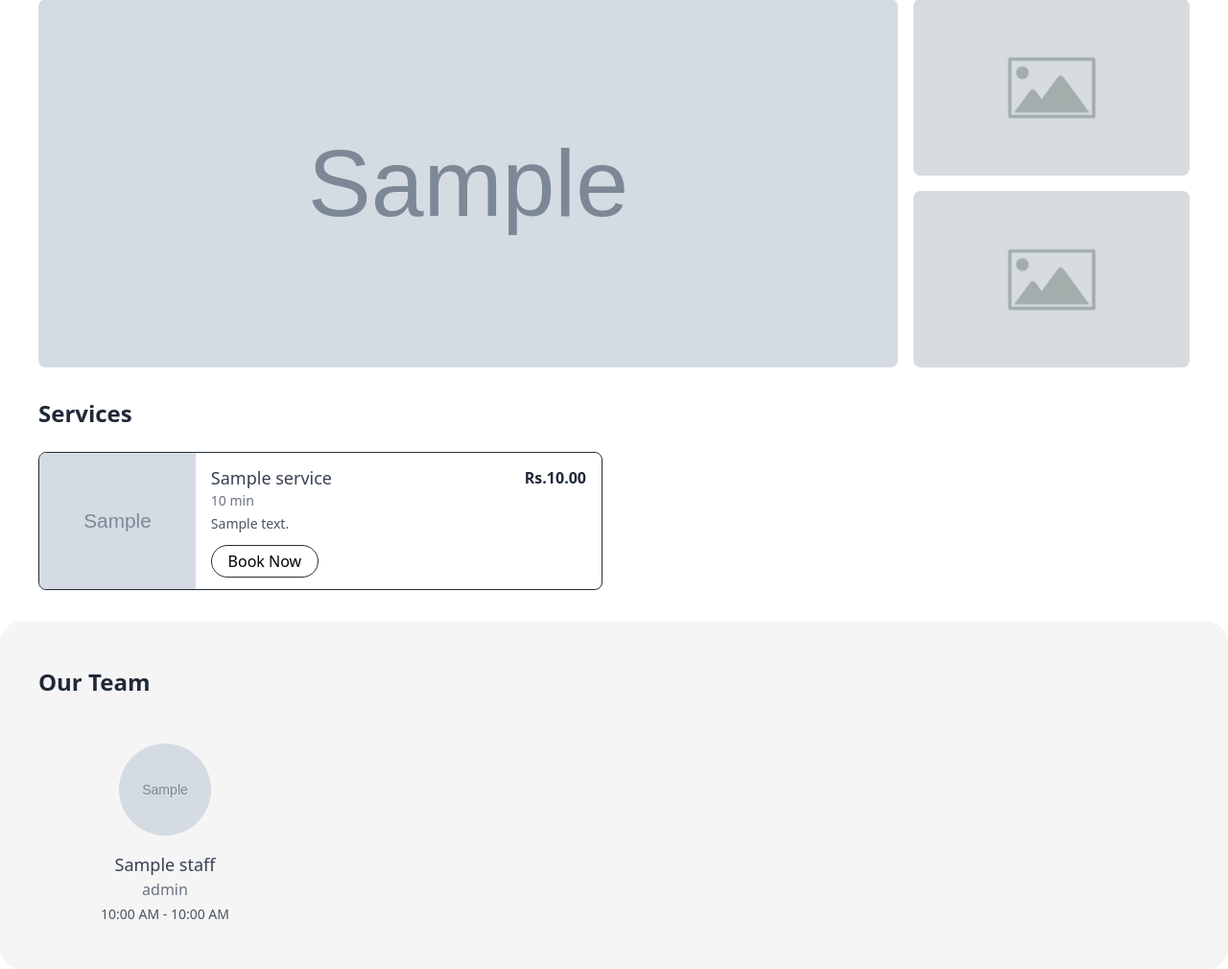
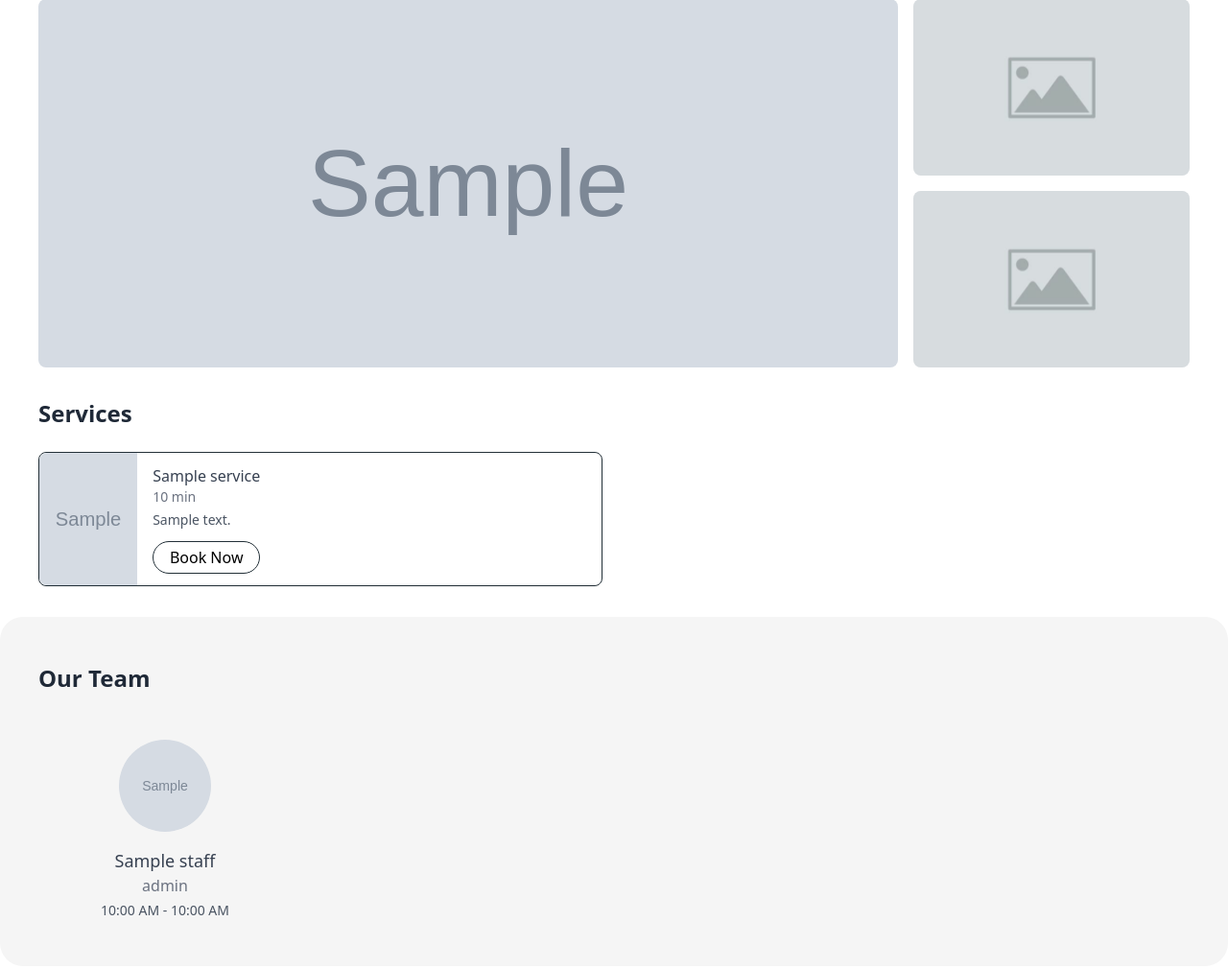
Before and after one commit to HarisKhann1/AuroNow, a Django app: page /shop/1/ in a window 1280 px wide. Shown: the part 237-1247 px from the top of the page at 96% size. Run offline with Django 5.2, Linux system fonts and the light colour scheme; tables that the repository leaves empty hold one stand-in row (values such as "Sample post"); grey boxes marked "Sample" are stand-in pictures; some libraries are stand-ins or nearby versions.

Commit message:
improve the shop details servies cart

```diff
--- a/AuroNow/auroUser/templates/shop_detail.html
+++ b/AuroNow/auroUser/templates/shop_detail.html
@@ -163,25 +163,26 @@
  <section class=" px-4 md:px-10 py-8 bg-white">
     <div>
       <h2 class="text-2xl font-semibold text-gray-800 mb-6">Services</h2>
-      <div class="grid md:grid-cols-2 lg:grid-cols-2 gap-6" id="services-container">
+      <div class="grid md:grid-cols-1 lg:grid-cols-2 gap-6" id="services-container">
         {% for service in shop.services.all|slice:":6" %}
         <div class='flex flex-row w-full gap-4 border border-secondary-color rounded-lg shadow-sm hover:shadow-md transition'>
-          <div class='w-[40%] rounded-l-lg'>
+          <div class='rounded-l-lg'>
 
             {% if service.service_image %}
-            <img src="{{service.service_image.url}}" alt="service Image"  class="w-full h-full object-cover rounded-l-lg">
+            <img src="{{service.service_image.url}}" alt="service Image"  class="w-32 h-full object-fill rounded-l-lg">
             {% else %}
             <img src="{% static 'shopImage/default_shop_image.jpg' %}" alt="default shop image"  class="w-full h-full object-cover rounded-l-lg" >
              {% endif %}
           </div>
           <div class="w-full py-3 flex flex-col">
-            <div class='flex justify-between items-center gap-2'>
-              <h3 class="md:text-lg font-medium text-gray-700">{{ service.name }}</h3>
-              <p class="text-gray-800 text-xs md:text-base font-semibold pr-4">Rs.{{ service.price }}</p>
+            <div class='flex md:justify-between flex-col-reverse md:flex-row gap-2'>
+              <h3 class="font-medium sm:hidden text-gray-700">{{ service.name|truncatechars:20 }}</h3>
+              <h3 class="font-medium text-gray-700">{{ service.name }}</h3>
             </div>
             <p class="text-gray-500 text-xs md:text-sm">{{ service.duration }} min</p>
             {% if service.description %}
-            <p class="text-gray-600 text-sm mt-1">{{ service.description }}</p>
+            <p class="sm:hidden text-gray-600 text-sm mt-1">{{ service.description|truncatechars:32 }}</p>
+            <p class="hidden sm:block text-gray-600 text-sm mt-1">{{ service.description }}</p>
             {% endif %}
             <a
               href="{% url 'add_service_to_cart' shop_id=service.shop.id service_id=service.id %}"
--- a/AuroNow/theme/static/css/dist/styles.css
+++ b/AuroNow/theme/static/css/dist/styles.css
@@ -1347,6 +1347,10 @@ select {
   height: 100vh;
 }
 
+.h-32 {
+  height: 8rem;
+}
+
 .max-h-52 {
   max-height: 13rem;
 }
@@ -1437,6 +1441,10 @@ select {
 
 .w-full {
   width: 100%;
+}
+
+.w-32 {
+  width: 8rem;
 }
 
 .min-w-24 {
@@ -2127,6 +2135,11 @@ select {
 .object-cover {
   -o-object-fit: cover;
      object-fit: cover;
+}
+
+.object-fill {
+  -o-object-fit: fill;
+     object-fit: fill;
 }
 
 .object-top {
@@ -3101,6 +3114,10 @@ input:-webkit-autofill:focus {
     margin-top: 1rem;
   }
 
+  .sm\:block {
+    display: block;
+  }
+
   .sm\:hidden {
     display: none;
   }
@@ -3327,6 +3344,10 @@ input:-webkit-autofill:focus {
     grid-template-columns: repeat(4, minmax(0, 1fr));
   }
 
+  .md\:grid-cols-1 {
+    grid-template-columns: repeat(1, minmax(0, 1fr));
+  }
+
   .md\:flex-row {
     flex-direction: row;
   }
@@ -3341,6 +3362,10 @@ input:-webkit-autofill:focus {
 
   .md\:justify-start {
     justify-content: flex-start;
+  }
+
+  .md\:justify-between {
+    justify-content: space-between;
   }
 
   .md\:gap-2 {
@@ -3542,6 +3567,10 @@ input:-webkit-autofill:focus {
     margin-top: 1.5rem;
   }
 
+  .lg\:block {
+    display: block;
+  }
+
   .lg\:flex {
     display: flex;
   }
@@ -3681,6 +3710,10 @@ input:-webkit-autofill:focus {
 }
 
 @media (min-width: 1280px) {
+  .xl\:block {
+    display: block;
+  }
+
   .xl\:px-10 {
     padding-left: 2.5rem;
     padding-right: 2.5rem;
```
